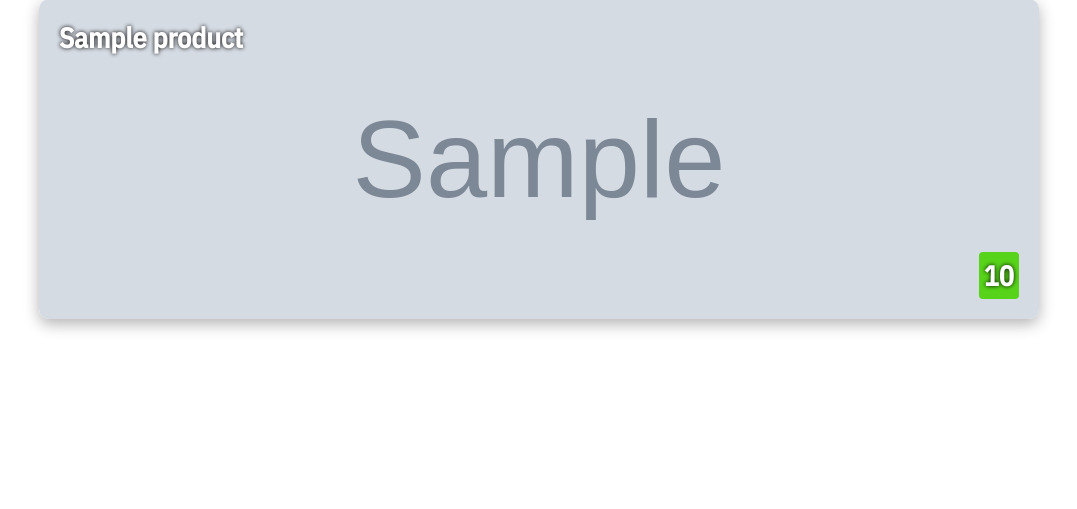
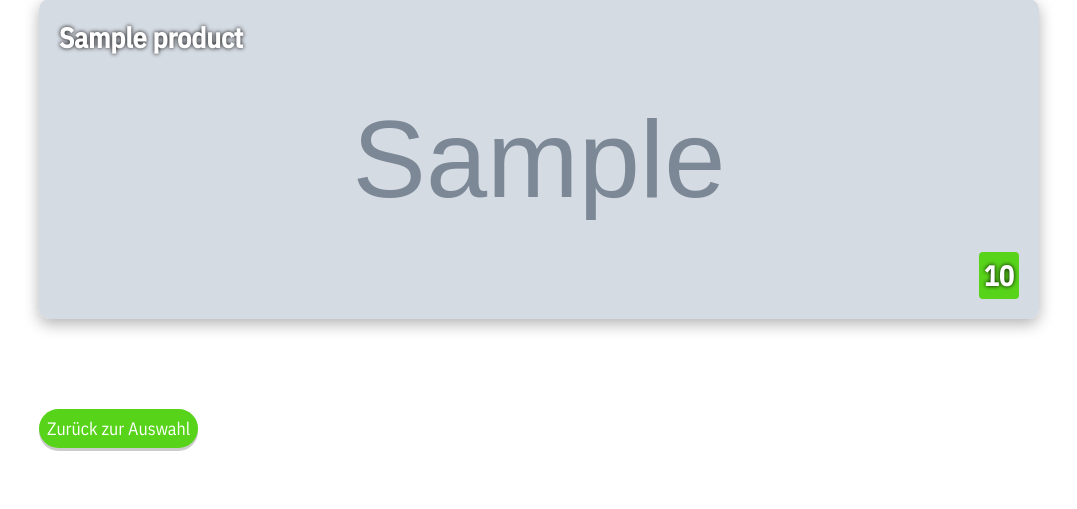
Before and after one commit to 2e12/Urban-Food, a PHP site: page /category/products/?category=1 in a window 1280 px wide. Shown: the part 218-727 px from the top of the page, without its empty margins (101-1178 px from the left). Run offline with PHP 8.4, Linux system fonts and the light colour scheme; tables that the repository leaves empty or names only in its code hold one stand-in row (values such as "Sample post"); grey boxes marked "Sample" are stand-in pictures.

Commit message:
Added icon and cahnged product site

```diff
--- a/public/css/style.css
+++ b/public/css/style.css
@@ -608,3 +608,12 @@ select.dropdown {
         display: none;
     }
 }
+
+.linkbutton.back a{
+    color: white;
+    text-decoration: none;
+}
+
+.inline_element {
+    margin: 40px;
+}
--- a/template/Category/product.php
+++ b/template/Category/product.php
@@ -15,4 +15,6 @@
         <?php
     }
     ?>
+
 </div>
+<div class="inline_element"><div class="linkbutton back"><a href="/category">Zurück zur Auswahl</a></div></div>
```
Also changed, not shown: public/favicon.ico.
